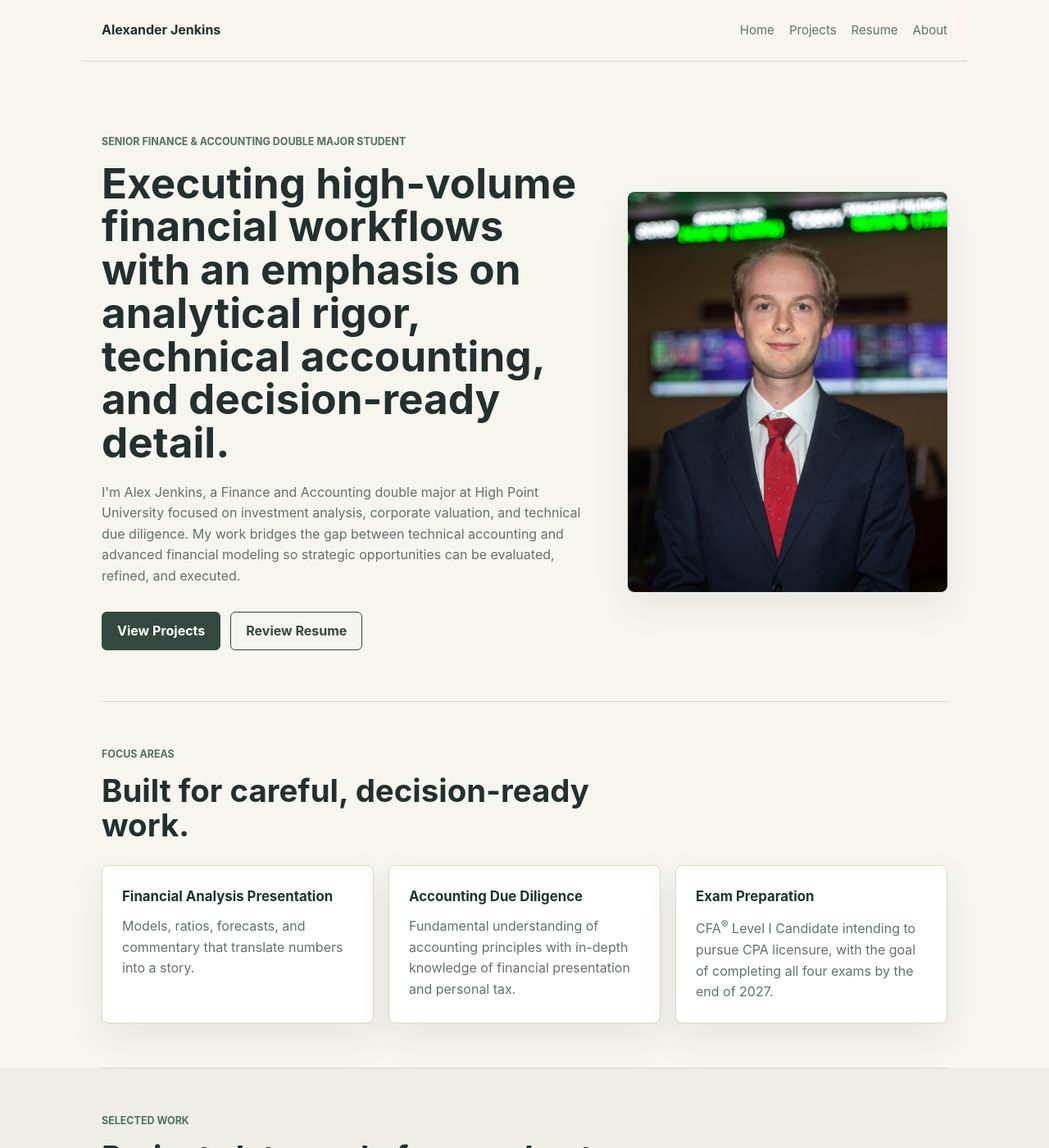
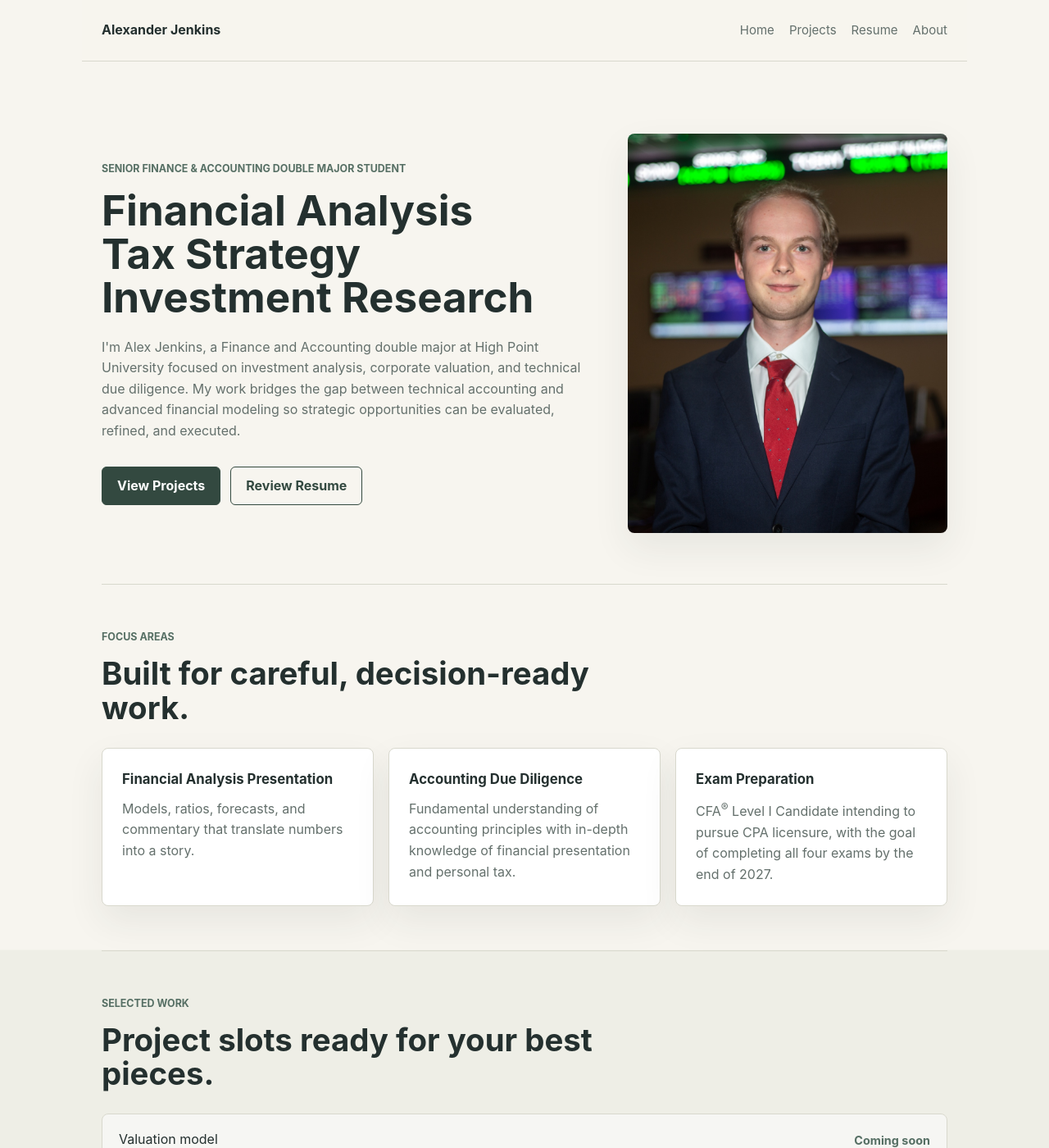
Before and after one commit to alexjenkins310-stack/portfolio, a Jekyll site: the page built from index.md, in a window 1280 px wide and 1400 px high. Shown: the whole window at 82% size. Built offline with Jekyll 4.4.1, drawn with Linux system fonts in a browser that asks for light colours.

Commit message:
updated hero line

```diff
--- a/_sass/_components.scss
+++ b/_sass/_components.scss
@@ -76,6 +76,10 @@ nav a:hover {
   font-size: clamp(2.05rem, 4vw, 3.7rem);
   line-height: 1.03;
   max-width: 760px;
+}
+
+.hero-catchline span {
+  display: block;
 }
 
 .eyebrow {
--- a/index.md
+++ b/index.md
@@ -6,7 +6,11 @@ title: Home
 <section class="hero hero-with-media">
   <div class="hero-copy">
     <p class="eyebrow">Senior Finance &amp; Accounting Double Major Student</p>
-    <h1 class="hero-catchline">Executing high-volume financial workflows with an emphasis on analytical rigor, technical accounting, and decision-ready detail.</h1>
+    <h1 class="hero-catchline">
+      <span>Financial Analysis</span>
+      <span>Tax Strategy</span>
+      <span>Investment Research</span>
+    </h1>
     <p class="hero-bio">
       I'm Alex Jenkins, a Finance and Accounting double major at High Point University focused on investment analysis, corporate valuation, and technical due diligence. My work bridges the gap between technical accounting and advanced financial modeling so strategic opportunities can be evaluated, refined, and executed.
     </p>
```
